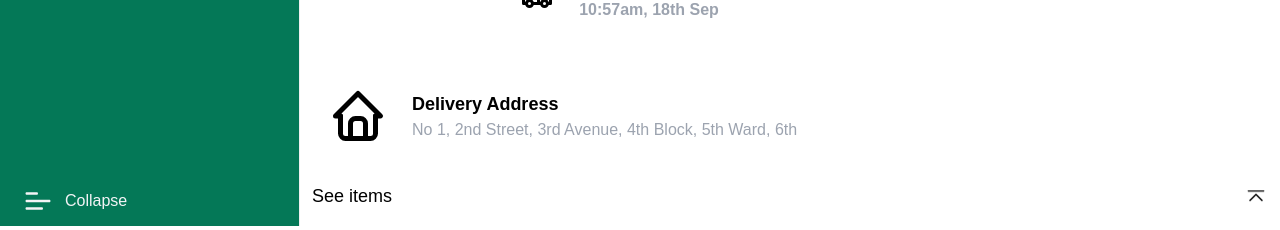
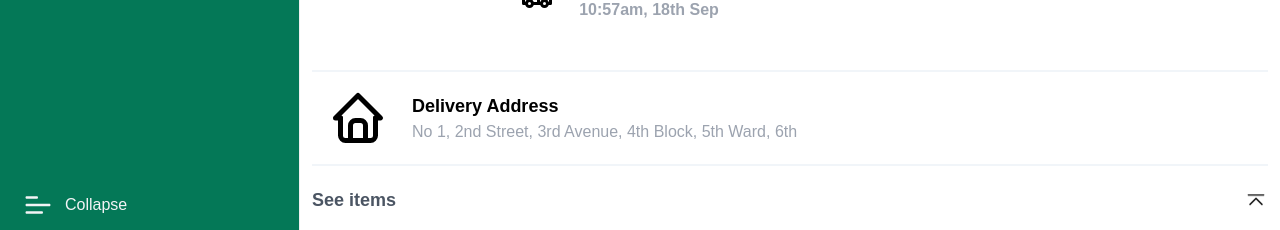
Before and after one commit to kidfromjupiter/taste, a Next.js app in the folder taste-frontend/: page /trackorders in a window 1280 px wide. Shown: the part 574-804 px from the top of the page. Built offline with nearby package versions, Linux system fonts and the light colour scheme.

Commit message:
added delivery address and see grocery items button v2

```diff
--- a/taste-frontend/src/app/trackorders/page.tsx
+++ b/taste-frontend/src/app/trackorders/page.tsx
@@ -31,7 +31,7 @@ const TrackOrder = ({ stops = 3 }: Props) => {
 						<div className="text-2xl">345Rs</div>
 					</div>
 				</div>
-				<div className="flex flex-col font-semibold mt-4">
+				<div className="flex flex-col font-semibold mt-4 border-b-2 border-b-slate-100">
 					<div className="text-gray-600 text-2xl mb-10">
 						<h3>ETA: Thu, 20th September</h3>
 					</div>
@@ -123,7 +123,7 @@ const TrackOrder = ({ stops = 3 }: Props) => {
 						</div>
 					</div>
 				</div>
-				<div className="flex flex-row items-center mb-5">
+				<div className="flex flex-row items-center mb-5 border-b-2 border-b-slate-100">
 					<div className="m-4 mr-6 text-6xl">
 						<TbHome />
 					</div>
@@ -139,7 +139,7 @@ const TrackOrder = ({ stops = 3 }: Props) => {
 					onClick={() => setShown(!shown)}
 				>
 					<div>
-						<div className="">See items</div>
+						<div className="font-semibold text-gray-600">See items</div>
 					</div>
 					<div className="text-2xl animate-bounce">
 						<BsChevronBarUp />
--- a/taste-frontend/src/components/SpringCard.tsx
+++ b/taste-frontend/src/components/SpringCard.tsx
@@ -28,7 +28,7 @@ const SpringCard = ({ show = false, hideCallback, title }: Props) => {
 			<>
 				<animated.div
 					style={springStyles}
-					className=" shadow-top bg-gray-100 absolute w-full top-1/3 h-2/3 overflow-hidden  z-50 pt-5"
+					className=" shadow-top bg-gray-100 absolute w-full top-1/2 h-2/3 pb-10 overflow-hidden  z-50 pt-3"
 				>
 					<div className="flex items-center justify-center relative p-3">
 						<div>
@@ -45,7 +45,7 @@ const SpringCard = ({ show = false, hideCallback, title }: Props) => {
 					</div>
 				</animated.div>
 				<animated.div
-					className="top-0 right-0 h-screen w-screen bg-black bg-opacity-60 absolute z-10"
+					className="bottom-0 right-0 h-screen w-screen bg-black bg-opacity-60 absolute z-10"
 					style={overlayStyles}
 					onClick={() => {
 						springApi.start({
```
